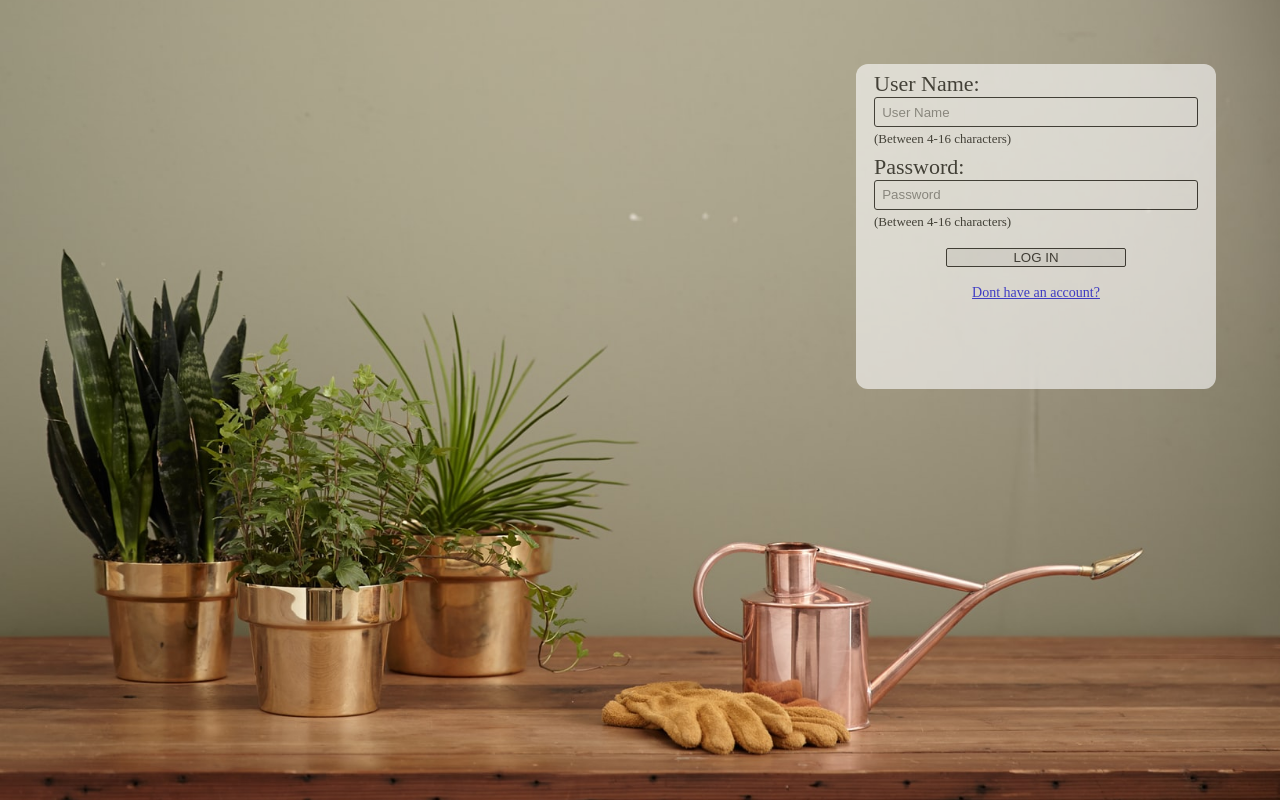
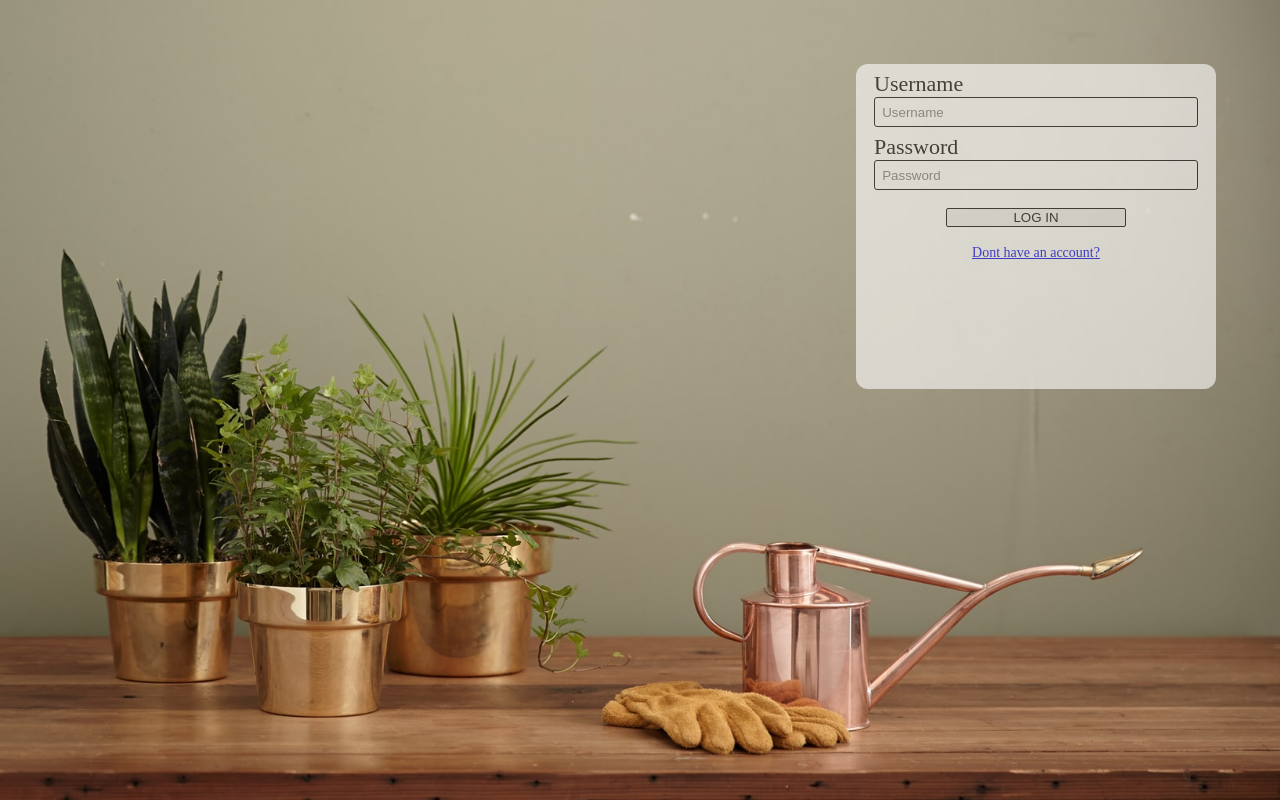
Before and after one commit to Water-MyPlants/FRONT-END, a React (Create React App) app: page /login in a window 1280 px wide. Built offline with nearby package versions, Linux system fonts and the light colour scheme.

Commit message:
revert form from formik

```diff
--- a/src/components/LoginForm.js
+++ b/src/components/LoginForm.js
@@ -1,62 +1,65 @@
 import React from "react";
-import { Form, Field, withFormik } from "formik";
-import * as Yup from "yup";
+import { connect } from "react-redux";
+import * as actionCreators from "../state/actionCreators";
+import * as withAuth from "../helpers/axiosWithAuth";
 import { Link } from "react-router-dom";
-import * as actionCreators from '../state/actionCreators';
-// import * as withAuth from '../helpers/withAuth';
 
-const LoginForm = ({ errors, touched, values, status, history, login, onLoginInputChange, attemptLogin, logout }) => {
-
-
-
-  return (
-    // Login Form with validation using Yup for Formik //
-
+export const LoginForm = ({
+  history,
+  login,
+  onLoginInputChange,
+  attemptLogin,
+  logout
+}) => {
+  const onLogin = e => {
+    e.preventDefault();
+    if (login.username.length === 0 || login.password.length === 0)
+      return false;
+    attemptLogin(login);
+    history.push("/plants");
+  };
+  const onInputChange = e => {
+    onLoginInputChange(e.target);
+  };
+  const onLogout = () => {
+    logout();
+    history.push("/");
+  };
+  return withAuth.isLoggedIn() ? (
+    <button onClick={onLogout}>Logout</button>
+  ) : (
     <div id="login-form" className="form-container">
-      <Form className="form">
-        <label>User Name:</label>
-        <Field type="text" name="userName" placeholder="User Name" />
-        <small>(Between 4-16 characters)</small>
-        {touched.userName && errors.userName && (
-          <span className="error">{errors.userName}</span>
-        )}
-        <label>Password:</label>
-        <Field type="password" name="password" placeholder="Password" />
-        <small>(Between 4-16 characters)</small>
-        {touched.password && errors.password && (
-          <span className="error">{errors.password}</span>
-        )}
+      <form className="form" onSubmit={onLogin}>
+        <label name="username">Username</label>
+        <input
+          id="username"
+          name="username"
+          type="text"
+          placeholder="Username"
+          value={login.username}
+          onChange={onInputChange}
+        />
+        <label name="password">Password </label>
+        <input
+          id="password"
+          name="password"
+          type="password"
+          placeholder="Password"
+          value={login.password}
+          onChange={onInputChange}
+        />
         <button className="btn" type="submit">
           LOG IN
         </button>
-      </Form>
+      </form>
       <Link className="form-link" to="/signup">
         Dont have an account?
       </Link>
     </div>
-    //!!! Login Form with validation using Yup for Formik //
   );
 };
 
-// withFormik validation and Yup Error Messages //
-const FormikLoginForm = withFormik({
-  mapPropsToValues({ userName, password }) {
-    return {
-      userName: userName || "",
-      password: password || ""
-    };
-  },
-
-  validationSchema: Yup.object().shape({
-    userName: Yup.string()
-      .min(4, "Need atleast 4 characters")
-      .max(16, "No more than 16 characters")
-      .required("User Name is required"),
-    password: Yup.string()
-      .min(4, "Need atleast 4 characters")
-      .max(16, "No more than 16 characters")
-      .required("Password is required")
-  })
-})(LoginForm);
-//!!! withFormik validation and Yup Error Messages //
-export default FormikLoginForm;
+export default connect(
+  state => state,
+  actionCreators
+)(LoginForm);
```
